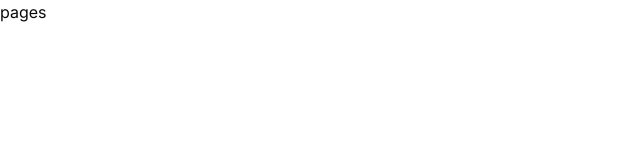
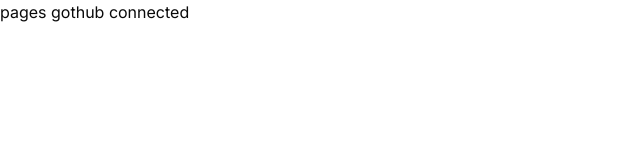
Before and after one commit to 01himanshuSingh/Alkaloid-intern, a Next.js app: page / in a window 1280 px wide. Shown: the top 160 px of the page, without its empty margins (0-640 px from the left). Built offline with nearby package versions, Linux system fonts and the light colour scheme.

Commit message:
fix github

```diff
--- a/src/app/page.tsx
+++ b/src/app/page.tsx
@@ -2,7 +2,9 @@
 
 function page() {
   return (
-    <div>pages</div>
+    <div>pages  gothub connected
+
+    </div>
   )
 }
 
```
